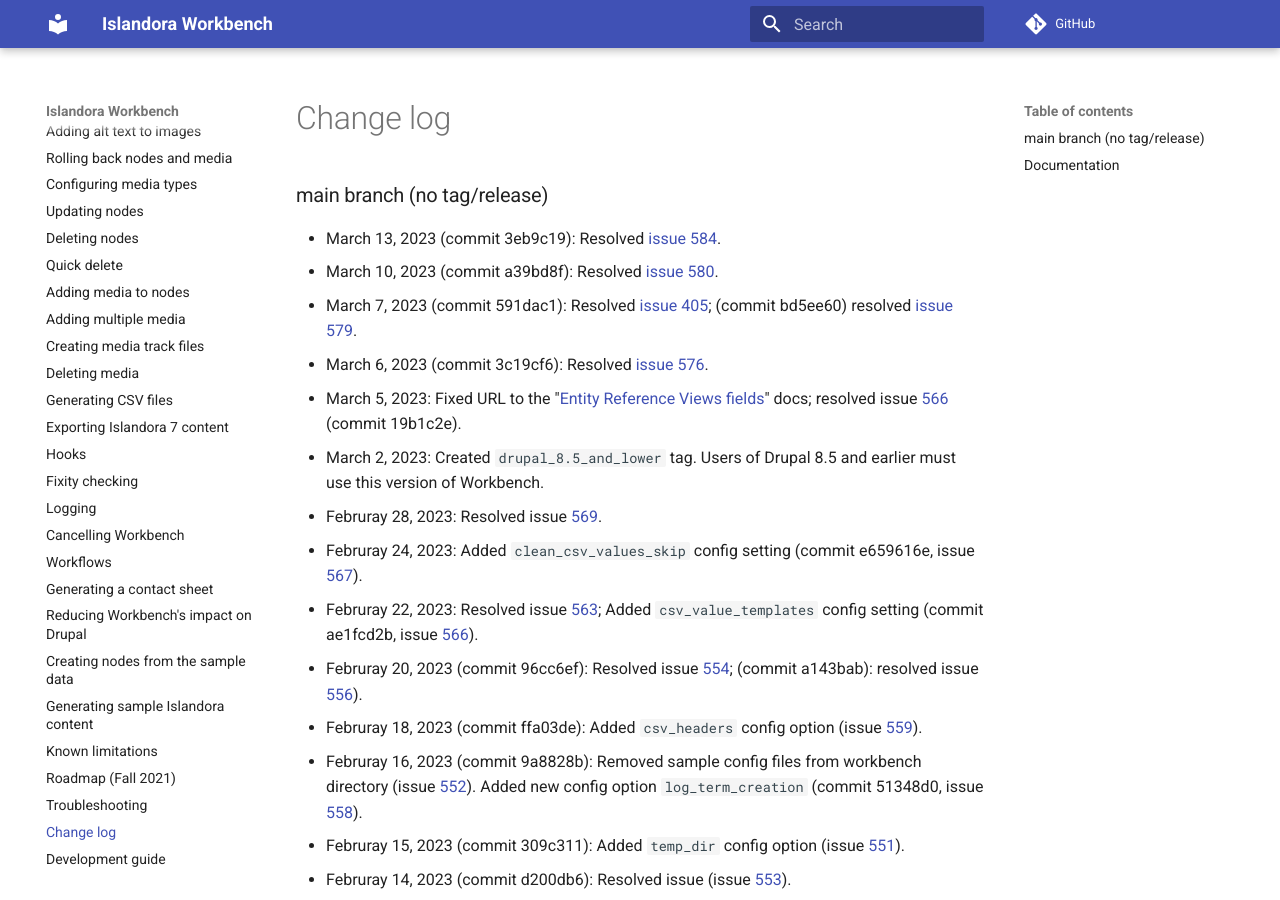
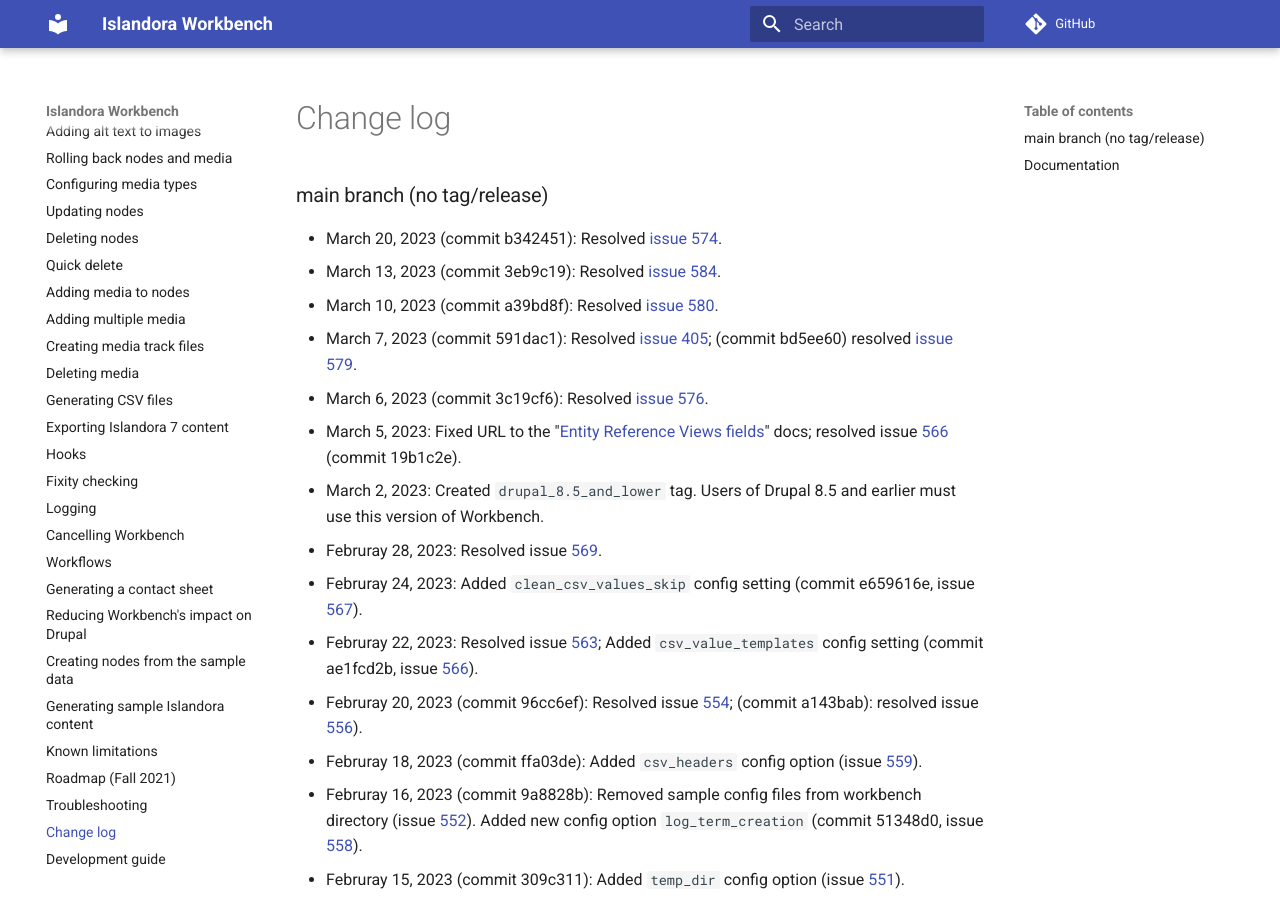
Before and after one commit to mjordan/islandora_workbench_docs, an MkDocs documentation site: the page built from docs/changelog.md, in a window 1280 px wide and 900 px high. Built offline with MkDocs 1.6.1 and Material for MkDocs 9.7.7, drawn with Linux system fonts in a browser that asks for light colours; comment, search, counter and statistics services are not loaded.

Commit message:
Updated changelog.

```diff
--- a/docs/changelog.md
+++ b/docs/changelog.md
@@ -1,5 +1,6 @@
 ### main branch (no tag/release)
 
+* March 20, 2023 (commit b342451): Resolved [issue 574](https://github.com/mjordan/islandora_workbench/issues/574).
 * March 13, 2023 (commit 3eb9c19): Resolved [issue 584](https://github.com/mjordan/islandora_workbench/issues/584).
 * March 10, 2023 (commit a39bd8f): Resolved [issue 580](https://github.com/mjordan/islandora_workbench/issues/580).
 * March 7, 2023 (commit 591dac1): Resolved [issue 405](https://github.com/mjordan/islandora_workbench/issues/405); (commit bd5ee60) resolved [issue 579](https://github.com/mjordan/islandora_workbench/issues/579).
```
